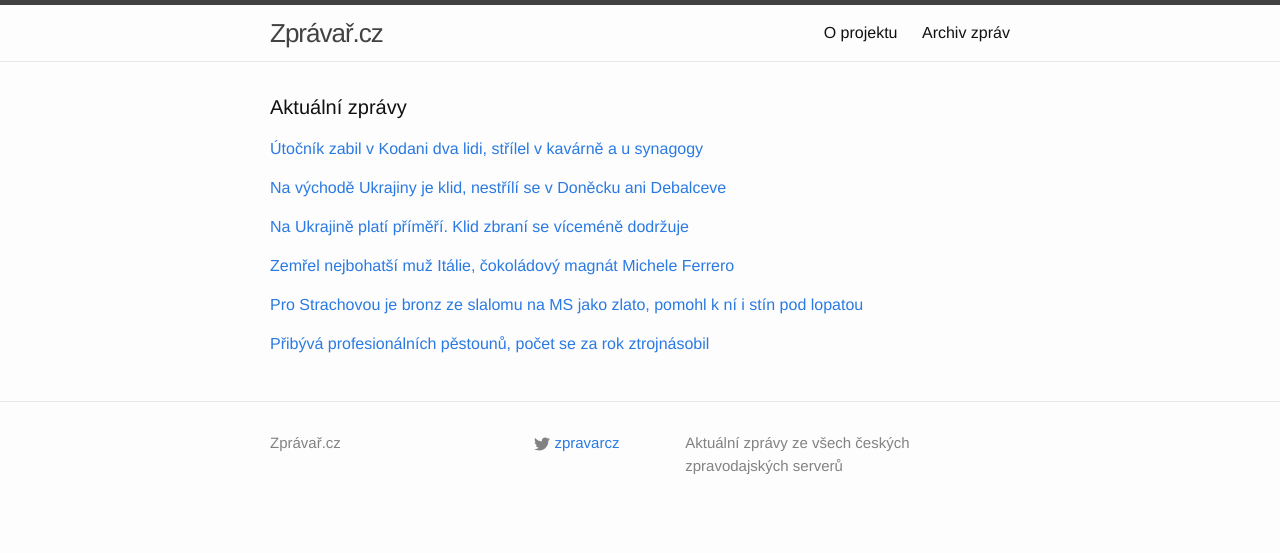
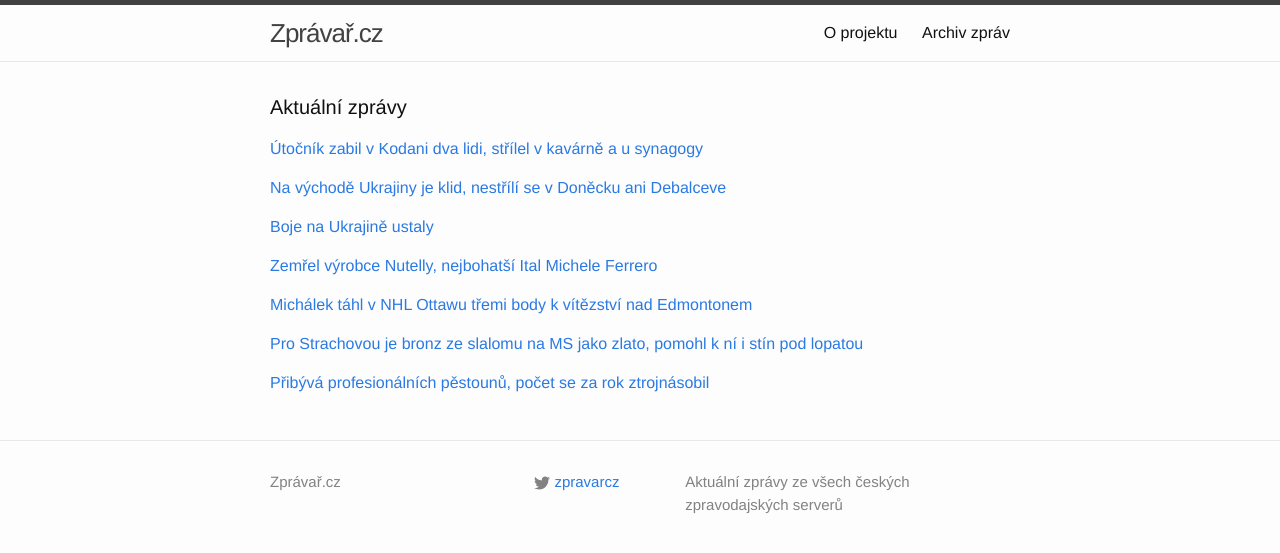
Before and after one commit to adliska/zpravar, a Jekyll site: the page built from index.html, in a window 1280 px wide. Shown: the top 553 px of the page. Built offline with Jekyll 4.4.1, drawn with Linux system fonts in a browser that asks for light colours.

Commit message:
zpravar news update

```diff
--- a/index.html
+++ b/index.html
@@ -40,9 +44,10 @@ layout: default
 <li><a href=http://www.ceskenoviny.cz/zpravy/zpravy/primeri-na-vychode-ukrajiny-se-podle-obou-stran-vcelku-dodrzuje/1181538>Příměří na východě Ukrajiny se podle obou stran "vcelku" dodržuje - www.ceskenoviny.cz</a></li>
 <li><a href=http://www.novinky.cz/zahranicni/evropa/361717-rusko-vyslalo-na-vychodni-ukrajinu-uz-trinacty-konvoj.html>Rusko vyslalo na východní Ukrajinu už třináctý konvoj - www.novinky.cz</a></li>
 </ul>
-</div><p><a href="javascript:;" onclick="toggle_visibility('zpravy2')">Na Ukrajině platí příměří. Klid zbraní se víceméně dodržuje</a></p>
+</div><p><a href="javascript:;" onclick="toggle_visibility('zpravy2')">Boje na Ukrajině ustaly</a></p>
 <div id="zpravy2" style="display:none">
 <ul>
+<li><a href=http://www.novinky.cz/zahranicni/evropa/361715-boje-na-ukrajine-ustaly.html>Boje na Ukrajině ustaly - www.novinky.cz</a></li>
 <li><a href=http://www.rozhlas.cz/_zprava/na-ukrajine-plati-primeri-klid-zbrani-se-vicemene-dodrzuje--1455750>Na Ukrajině platí příměří. Klid zbraní se víceméně dodržuje - www.rozhlas.cz</a></li>
 <li><a href=http://www.rozhlas.cz/_zprava/na-ukrajine-plati-primeri-mezi-vladou-a-separatisty-klid-zbrani-se-vicemene-dodrzuje--1455750>Na Ukrajině platí příměří. Klid zbraní se víceméně dodržuje - www.rozhlas.cz</a></li>
 <li><a href=http://zpravy.aktualne.cz/zahranici/zive-nedele-15-unora-ukrajina-rusko-separatiste/r~7b9628c4b14111e4bdad0025900fea04/>Živě: Armáda a separatisté se obviňují z porušování příměří - zpravy.aktualne.cz</a></li>
@@ -51,25 +56,35 @@ layout: default
 <li><a href=http://www.rozhlas.cz/_zprava/na-vychode-ukrajiny-vstoupilo-v-platnost-primeri-mezi-vladou-a-separatisty--1455750>Na východě Ukrajiny vstoupilo v platnost příměří mezi vládou a separatisty - www.rozhlas.cz</a></li>
 <li><a href=http://www.novinky.cz/zahranicni/evropa/361715-na-ukrajine-zacalo-platit-primeri-obe-strany-se-ale-obvinuji-z-jeho-porusovani.html>Na Ukrajině začalo platit příměří, obě strany se ale obviňují z jeho porušování - www.novinky.cz</a></li>
 </ul>
-</div><p><a href="javascript:;" onclick="toggle_visibility('zpravy3')">Zemřel nejbohatší muž Itálie, čokoládový magnát Michele Ferrero</a></p>
+</div><p><a href="javascript:;" onclick="toggle_visibility('zpravy3')">Zemřel výrobce Nutelly, nejbohatší Ital Michele Ferrero</a></p>
 <div id="zpravy3" style="display:none">
 <ul>
+<li><a href=http://www.novinky.cz/ekonomika/361723-zemrel-vyrobce-nutelly-nejbohatsi-ital-michele-ferrero.html>Zemřel výrobce Nutelly, nejbohatší Ital Michele Ferrero - www.novinky.cz</a></li>
+<li><a href=http://www.tyden.cz/rubriky/relax/apetit/zemrel-nejbohatsi-ital-a-vyrobce-nutelly-michele-ferrero_333507.html>Zemřel nejbohatší Ital a výrobce Nutelly Michele Ferrero - www.tyden.cz</a></li>
 <li><a href=http://zpravy.idnes.cz/zemrel-vyrobce-cokolady-ferrero-dop-/zahranicni.aspx?c=A150215_085544_zahranicni_pku>Zemřel nejbohatší muž Itálie, čokoládový magnát Michele Ferrero - zpravy.idnes.cz</a></li>
 <li><a href=http://www.lidovky.cz/zemrel-nejbohatsi-ital-a-otec-nutelly-michele-ferrero-pf0-/lide.aspx?c=A150215_085044_lide_ele>Zemřel nejbohatší Ital a otec Nutelly Michele Ferrero  - www.lidovky.cz</a></li>
 <li><a href=http://www.tyden.cz/rubriky/relax/apetit/zemrel-nejbohatsi-clovek-italie-a-vyrobce-nutelly-michele-ferrero_333507.html>Zemřel nejbohatší člověk Itálie a výrobce Nutelly Michele Ferrero - www.tyden.cz</a></li>
 <li><a href=http://www.denik.cz/ekonomika/zemrel-nejbohatsi-clovek-italie-a-vyrobce-nutelly-michele-ferrero-20150215.html>Zemřel nejbohatší člověk Itálie a výrobce Nutelly Michele Ferrero - www.denik.cz</a></li>
 <li><a href=http://www.financninoviny.cz/zpravodajstvi/zpravy/zemrel-nejbohatsi-clovek-italie-a-vyrobce-nutelly-michele-ferrero/1181537>Zemřel nejbohatší člověk Itálie a výrobce Nutelly Michele Ferrero - www.financninoviny.cz</a></li>
 </ul>
-</div><p><a href="javascript:;" onclick="toggle_visibility('zpravy4')">Pro Strachovou je bronz ze slalomu na MS jako zlato, pomohl k ní i stín pod lopatou</a></p>
+</div><p><a href="javascript:;" onclick="toggle_visibility('zpravy4')">Michálek táhl v NHL Ottawu třemi body k vítězství nad Edmontonem</a></p>
 <div id="zpravy4" style="display:none">
+<ul>
+<li><a href=http://www.rozhlas.cz/_zprava/michalek-tahl-v-nhl-ottawu-tremi-body-k-vitezstvi-nad-edmontonem--1455771>Michálek táhl v NHL Ottawu třemi body k vítězství nad Edmontonem - www.rozhlas.cz</a></li>
+<li><a href=http://www.tyden.cz/rubriky/sport/hokej/nhl/michalek-hvezdou-zapasu-jagr-se-narozeninove-vyhry-nedockal_333512.html>Michálek hvězdou zápasu, Jágr se narozeninové výhry nedočkal - www.tyden.cz</a></li>
+<li><a href=http://hokej.idnes.cz/michalek-odehral-svuj-nejlepsi-zapas-sezony-fma-/nhl.aspx?c=A150214_230539_nhl_ald>Michálek odehrál svůj nejlepší zápas sezony, byl u tří gólů Otttawy - hokej.idnes.cz</a></li>
+<li><a href=http://www.sportovninoviny.cz/zpravy/hudler-s-michalkem-patrili-v-nhl-ke-hvezdam-zapasu/1181527>Hudler s Michálkem patřili v NHL ke hvězdám zápasů - www.sportovninoviny.cz</a></li>
+</ul>
+</div><p><a href="javascript:;" onclick="toggle_visibility('zpravy5')">Pro Strachovou je bronz ze slalomu na MS jako zlato, pomohl k ní i stín pod lopatou</a></p>
+<div id="zpravy5" style="display:none">
 <ul>
 <li><a href=http://www.sportovninoviny.cz/zpravy/pro-strachovou-je-bronz-ze-slalomu-na-ms-jako-zlato-pomohl-k-ni-i-stin-pod-lopatou/1181555>Pro Strachovou je bronz ze slalomu na MS jako zlato, pomohl k ní i stín pod lopatou - www.sportovninoviny.cz</a></li>
 <li><a href=http://www.denik.cz/zimni_sporty/bronzova-zahrobska-je-to-jako-sen-ta-medaile-ma-pro-me-cenu-zlata-20150215.html>Bronzová Záhrobská: Je to jako sen. Ta medaile má pro mě cenu zlata - www.denik.cz</a></li>
 <li><a href=http://sport.aktualne.cz/strachova-ctyrnasobna-medailistka-z-ms-to-zni-nadherne/r~65df9c50b4e711e49e4b0025900fea04/>Strachová: Čtyřnásobná medailistka z MS? To zní nádherně - sport.aktualne.cz</a></li>
 <li><a href=http://www.sportovninoviny.cz/zpravy/pro-strachovou-je-bronz-ze-slalomu-na-ms-jako-zlato/1181555>Pro Strachovou je bronz ze slalomu na MS jako zlato - www.sportovninoviny.cz</a></li>
 </ul>
-</div><p><a href="javascript:;" onclick="toggle_visibility('zpravy5')">Přibývá profesionálních pěstounů, počet se za rok ztrojnásobil</a></p>
-<div id="zpravy5" style="display:none">
+</div><p><a href="javascript:;" onclick="toggle_visibility('zpravy6')">Přibývá profesionálních pěstounů, počet se za rok ztrojnásobil</a></p>
+<div id="zpravy6" style="display:none">
 <ul>
 <li><a href=http://www.denik.cz/z_domova/pribyva-profesionalnich-pestounu-pocet-se-za-rok-ztrojnasobil-20150215.html>Přibývá profesionálních pěstounů, počet se za rok ztrojnásobil - www.denik.cz</a></li>
 <li><a href=http://zpravy.aktualne.cz/domaci/prechodnych-pestounu-pribyva-jejich-je-temer-trikrat-vyssi/r~6c6b5c44b4ec11e49bec0025900fea04/>Přechodných pěstounů přibývá. Je jich je téměř třikrát více - zpravy.aktualne.cz</a></li>
```
Also changed, not shown: other parts of index.html (+4 -0 lines).
